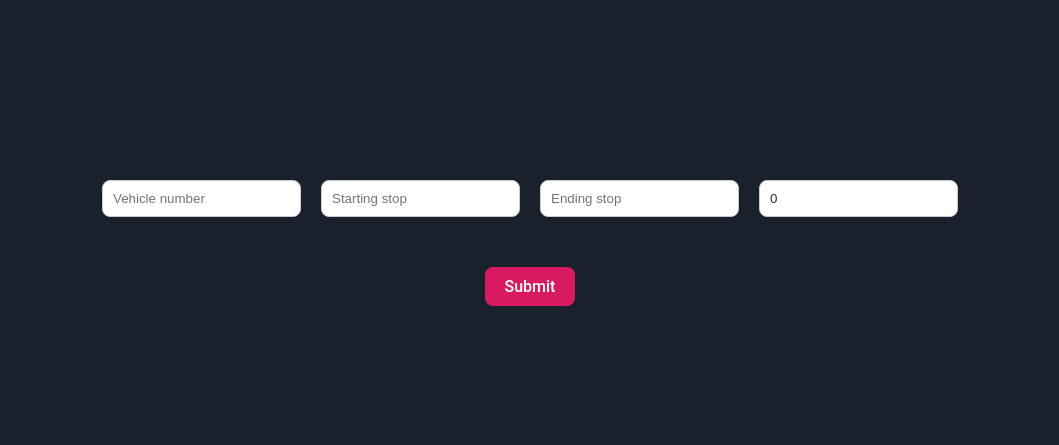
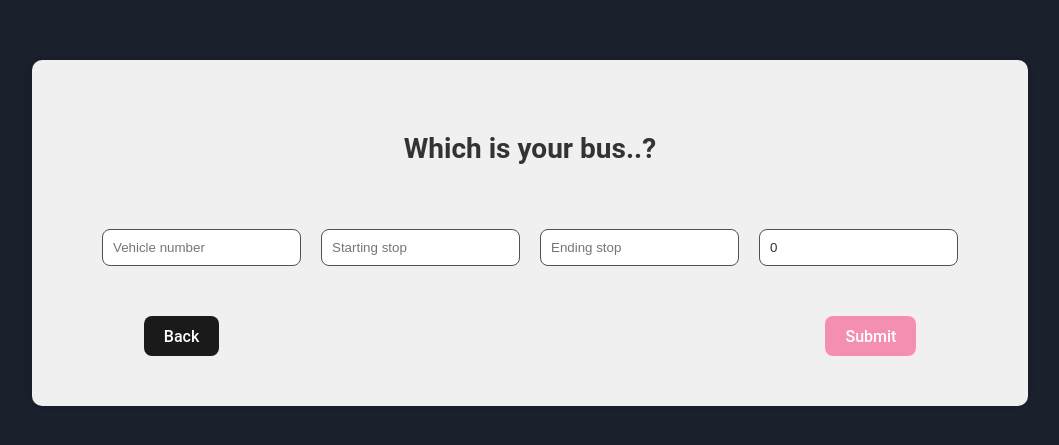
Before and after one commit to sarath-m-s/bus-app-frontend, a React (Vite) app: page /login/driver in a window 1280 px wide. Shown: the part 167-612 px from the top of the page, without its empty margins (110-1169 px from the left). Built offline with nearby package versions, Linux system fonts and the light colour scheme.

Commit message:
Refactor CSS styles and add navigation functionality***

```diff
--- a/src/index.css
+++ b/src/index.css
@@ -5,7 +5,6 @@
 
   color-scheme: light dark;
   color: rgba(255, 255, 255, 0.87);
-  background-color: #ffb703;
 
   font-synthesis: none;
   text-rendering: optimizeLegibility;
@@ -26,7 +25,7 @@ button {
 }
 
 button:hover {
-  border-color: #3FBAC2;
+  border-color: #3fbac2;
 }
 button:focus,
 button:focus-visible {
--- a/src/pages/BusData.jsx
+++ b/src/pages/BusData.jsx
@@ -1,5 +1,6 @@
 import React, { useState } from "react";
 import axios from "axios";
+import { useNavigate } from "react-router-dom";
 import "../styles/BusData.css";
 
 const BusData = () => {
@@ -8,6 +9,12 @@ const BusData = () => {
   const [endingStop, setEndingStop] = useState("");
   const [numIntermediateStops, setNumIntermediateStops] = useState(0);
   const [intermediateStops, setIntermediateStops] = useState([]);
+
+  const navigate = useNavigate();
+
+  const handleBusBack = () => {
+    navigate("/login");
+  };
 
   const handleSubmit = async () => {
     const busData = {
@@ -54,6 +61,7 @@ const BusData = () => {
 
   return (
     <div className="big-container">
+      <h1 className="bus-data-title">Which is your bus..?</h1>
       <div className="bus-data-container">
         <input
           type="text"
@@ -85,7 +93,14 @@ const BusData = () => {
       </div>
 
       {renderIntermediateStops()}
-      <button className="bus-submit-button" onClick={handleSubmit}>Submit</button>
+      <div className="button-stack">
+        <button className="bus-back" onClick={handleBusBack}>
+          Back
+        </button>
+        <button className="bus-submit-button" onClick={handleSubmit}>
+          Submit
+        </button>
+      </div>
     </div>
   );
 };
--- a/src/styles/BusData.css
+++ b/src/styles/BusData.css
@@ -2,8 +2,11 @@
   display: flex;
   flex-direction: column;
   align-items: center;
+  background-color: #f0f0f0;
+  border-radius: 10px;
+  box-shadow: 0px 0px 10px rgba(0, 0, 0, 0.1);
   gap: 20px;
-  padding: 20px;
+  padding: 50px;
 }
 
 .bus-data-container {
@@ -18,7 +21,7 @@ input {
   width: 100%;
   margin-bottom: 10px;
   padding: 10px;
-  border: 1px solid #ccc;
+  border: 1px solid #525050;
   border-radius: 8px;
   background-color: #fff;
   color: #333;
@@ -44,8 +47,24 @@ input[type="number"] {
   font-size: 16px;
   border: none;
   border-radius: 8px;
-  background-color: #d81b60;
+  background-color: #f48fb1;
   color: #fff;
   cursor: pointer;
   transition: background-color 0.3s ease;
 }
+
+.bus-submit-button:hover {
+  background-color: #d81b60;
+}
+
+.bus-data-title {
+  font-size: 28px;
+  text-align: center;
+  color: #333;
+}
+
+.button-stack {
+  display: flex;
+  flex-direction: row;
+  gap: 606px;
+}
--- a/src/styles/LoginPage.css
+++ b/src/styles/LoginPage.css
@@ -3,6 +3,11 @@
   justify-content: space-between;
   padding: 20px;
   gap: 20px;
+}
+
+h2 {
+  font-size: 22px;
+  color: black;
 }
 
 .column1 {
```
